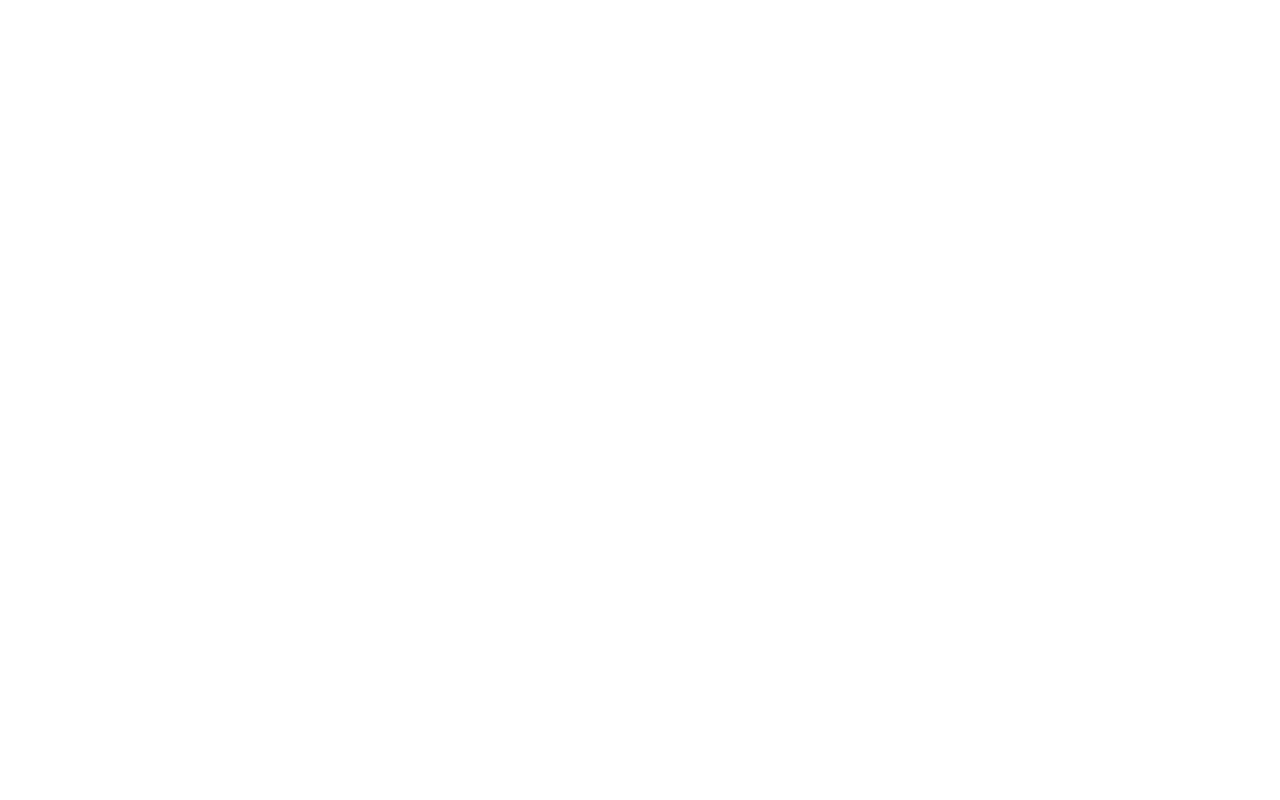
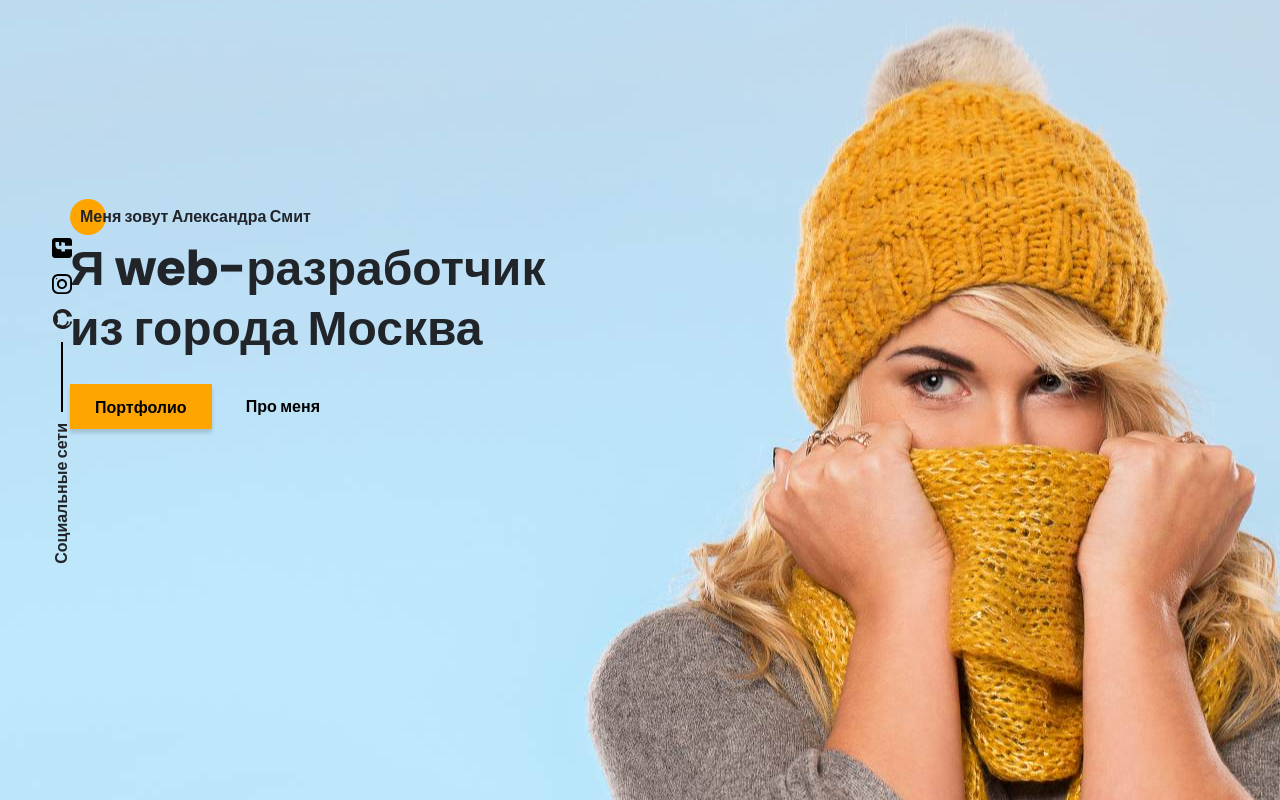
Before and after one commit to cr1spyshark/Portfolio, a website: page src/index.html in a window 1280 px wide. Drawn offline with nearby package versions, Linux system fonts and the light colour scheme; files that its build step writes are made by us from their sources; files whose address does not match are found by name.

Commit message:
finish_promo

```diff
--- a/src/index.html
+++ b/src/index.html
@@ -43,6 +43,26 @@
     <link rel="stylesheet" href="css/style.min.css">
 </head>
 <body>
+    <aside class="sidepanel">
+        <a href="#" class="sidepanel__link"><img src="icons/social/facebook.svg" alt="Facebook"></a>
+        <a href="#" class="sidepanel__link"><img src="icons/social/instagram.svg" alt="Instagram"></a>
+        <a href="#" class="sidepanel__link"><img src="icons/social/github.svg" alt="GitHub"></a>
+        <div class="sidepanel__divider"></div>
+        <div class="sidepanel__text">Социальные сети</div>
+    </aside>
+
+
+    <section class="promo">
+        <div class="container">
+            <div class="title title_fz16 promo__subtitle">Меня зовут Александра Смит</div>
+            <h1 class="title title_fz48 promo__title">Я web-разработчик из города Москва</h1>
+            <div class="promo__btns">
+                <a href="#" class="promo__link btn">Портфолио</a>
+                <a href="#" class="promo__link">Про меня</a>
+            </div>
+        </div>
+    </section>
+
 
     <script src="js/script.js"></script>
 </body>
--- a/src/sass/base/_mixins.scss
+++ b/src/sass/base/_mixins.scss
@@ -0,0 +1,13 @@
+@mixin before_circle {
+    &:before {
+        content: " ";
+        position: absolute;
+        z-index: -1;
+        top: -25%;
+        left: 0;
+        width: 36px;
+        height: 36px;
+        border-radius: 100%;
+        background: $main-color;
+    }
+}
--- a/src/sass/base/_variable.scss
+++ b/src/sass/base/_variable.scss
@@ -0,0 +1 @@
+$main-color: #FFA501;
--- /dev/null
+++ b/src/sass/block/_button.scss
@@ -0,0 +1,6 @@
+.btn {
+    height: 45px;
+    background: $main-color;
+    box-shadow: 0px 4px 4px rgba(0, 0, 0, 0.15);
+    padding: 12px 25px;
+}
--- /dev/null
+++ b/src/sass/block/_promo.scss
@@ -0,0 +1,31 @@
+.promo {
+    min-height: 100vh;
+    position: relative;
+    padding-top: 205px;
+    background: url('../img/main_bg.jpg') no-repeat 50%/cover;
+    &__title {
+        width: 535px;
+        margin-top: 10px;
+    }
+    &__subtitle {
+        position: relative;
+        padding-left: 10px;
+        z-index: 2;
+        @include before_circle;
+    }
+    &__btns {
+        margin-top: 25px;
+        display: flex;
+        width: 250px;
+        justify-content: space-between;
+        align-items: center;
+    }
+    &__link {
+        font-weight: bold;
+        color: #000;
+        &:hover {
+            color:#000;
+            text-decoration: none;
+        }
+    }
+}
--- /dev/null
+++ b/src/sass/block/_sidepanel.scss
@@ -0,0 +1,23 @@
+.sidepanel {
+    position: absolute;
+    height: 340px;
+    top: 230px;
+    left: 50px;
+    display: flex;
+    flex-direction: column;
+    justify-content: space-around;
+    align-items: center;
+    z-index: 3;
+    &__divider {
+        width: 2px;
+        height: 70px;
+        background-color: #000;
+    }
+    &__text {
+        font-weight: bold;
+        font-size: 16px;
+        line-height: 24px;
+        writing-mode: vertical-lr;
+        transform: rotate(180deg);
+    }
+}
--- /dev/null
+++ b/src/sass/block/_title.scss
@@ -0,0 +1,19 @@
+.title {
+    font-weight: bold;
+    font-size: 36px;
+    line-height: 60px;
+    &_fz14 {
+        font-size: 14px;
+        line-height: 21px;
+    }
+    &_fz16 {
+        font-size: 16px;
+        line-height: 24px;
+    }
+    &_fz36 {
+        font-size: 36px;
+    }
+    &_fz48 {
+        font-size: 48px;
+    }
+}
--- a/src/sass/style.scss
+++ b/src/sass/style.scss
@@ -1,8 +1,21 @@
 @import 'libs/bootstrap-reboot.min';
 @import url('https://fonts.googleapis.com/css2?family=Poppins:wght@500;700&display=swap');
+
+@import "base/variable";
+@import "base/mixins";
 
 * {
     font-family: 'Poppins', sans-serif;
     margin: 0;
     padding: 0;
 }
+
+.container {
+    width: 1140px;
+    margin: 0 auto;
+}
+
+@import "block/promo";
+@import "block/title";
+@import "block/button";
+@import "block/sidepanel";
```
Also changed, not shown: src/sass/libs/_bootstrap-reboot.min.scss (added, +7 -0 lines), dist/css/style.min.css (added), dist/index.html, src/css/style.css, src/css/style.min.css (deleted), 1 other file.
